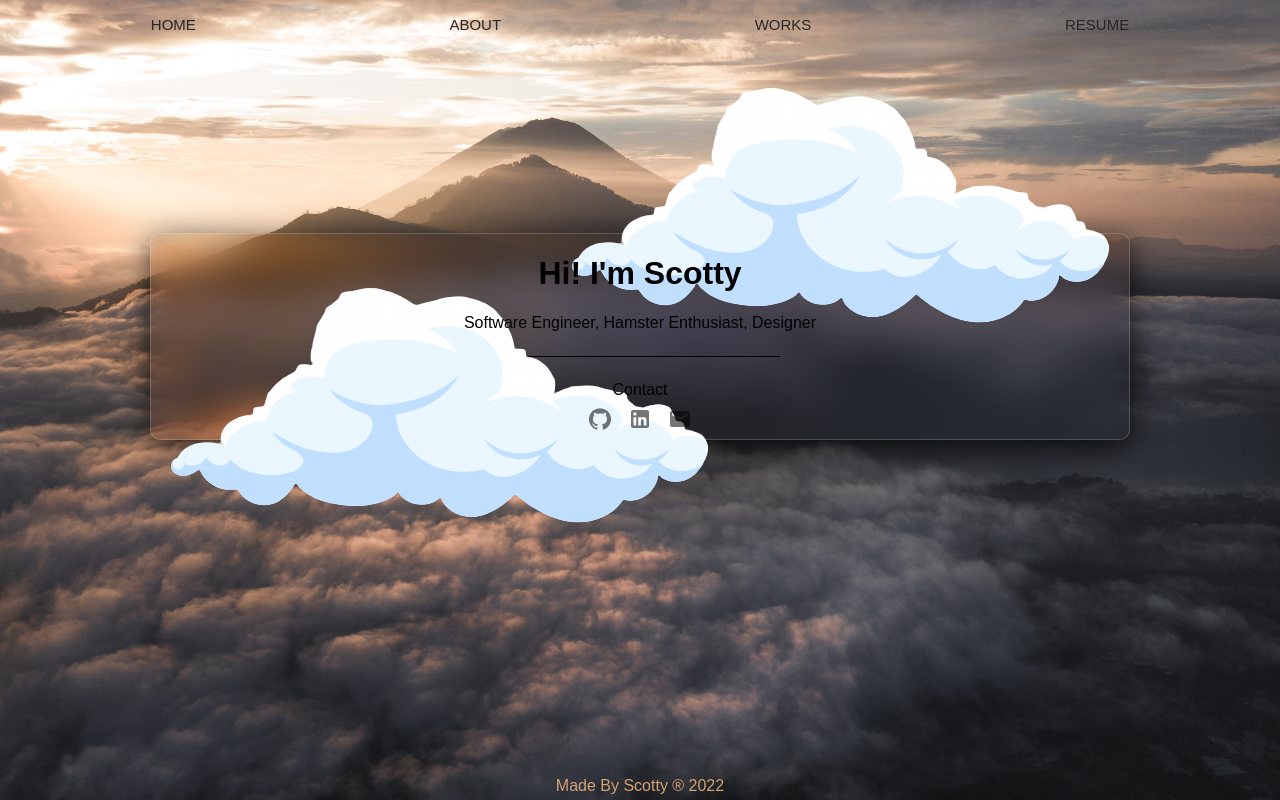
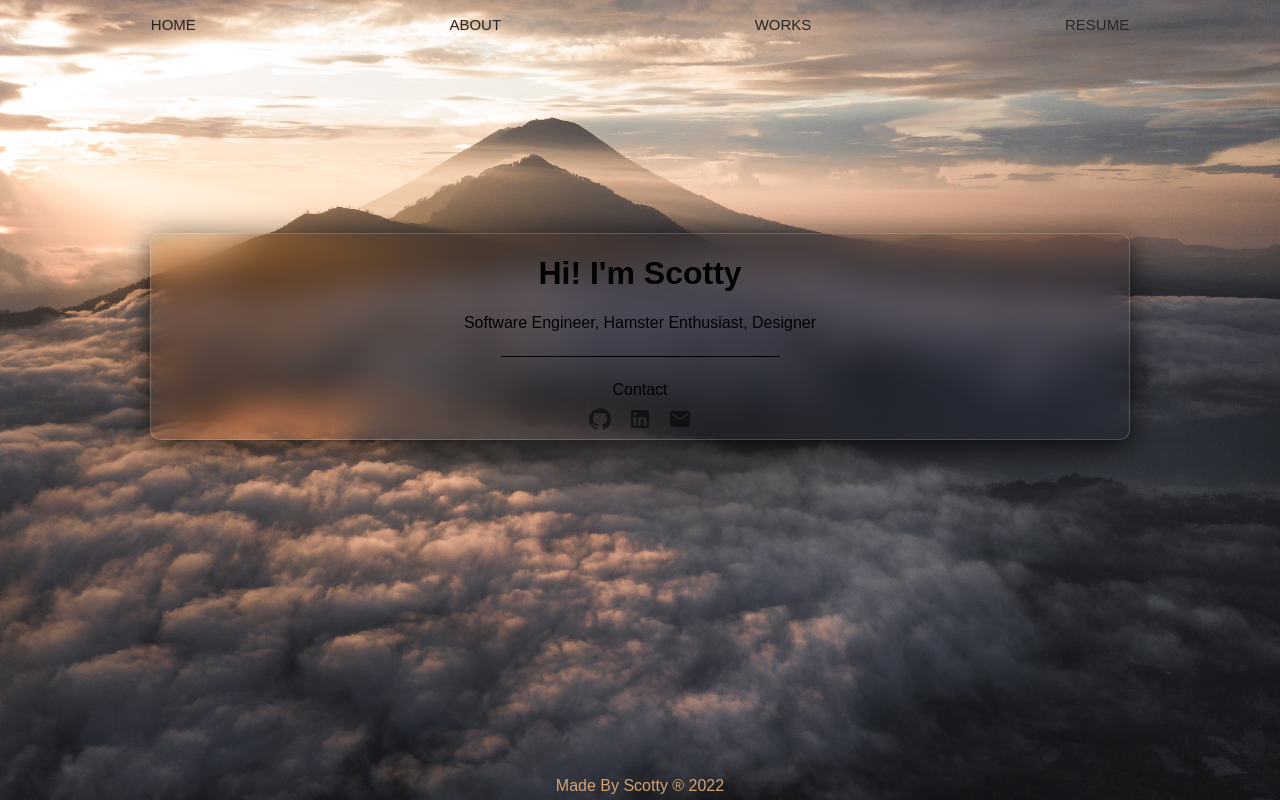
Before and after one commit to Scotty-Cloud/scott-portfolio, a React (Create React App) app: page / in a window 1280 px wide. Built offline with nearby package versions, Linux system fonts and the light colour scheme; a web font is replaced by a local one.

Commit message:
update linkedin url

```diff
--- a/src/Components/About/About.jsx
+++ b/src/Components/About/About.jsx
@@ -3,7 +3,7 @@ import React from 'react'
 
 const About = () => {
   return (
-    <p> hello dis is an about me coming soon!</p>
+    <p> hello im scoofie and i like to code and read!!</p>
   )
 }
 
--- a/src/Components/Contact/Contact.jsx
+++ b/src/Components/Contact/Contact.jsx
@@ -18,7 +18,7 @@ const Contact = () => {
         </IconButton>
       </Tooltip>
       <Tooltip title="LinkedIn">
-        <IconButton href='https://www.linkedin.com/in/scottyr/' target="_blank" rel="noopener noreferrer">
+        <IconButton href='https://www.linkedin.com/in/scottadamr/' target="_blank" rel="noopener noreferrer">
           <LinkedInIcon />
         </IconButton>
       </Tooltip>
--- a/src/Components/Landing/Landing.jsx
+++ b/src/Components/Landing/Landing.jsx
@@ -12,12 +12,6 @@ const Landing = () => {
       <h1>Hi! I'm Scotty</h1>
         <p>Software Engineer, Hamster Enthusiast, Designer</p>
       <Contact />
-      <picture>
-          <img className="cloud-top" src={cloudTop} alt="cloud-logo" />
-        </picture>
-      <picture>
-          <img className="cloud-bottom" src={cloudBottom} alt="cloud-logo" />
-        </picture>
     </div>
   )
 }
```
